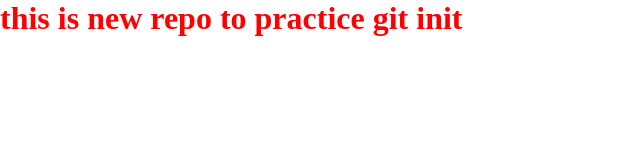
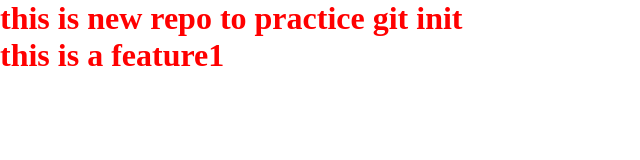
Before and after one commit to GlennDmello17/localrepo, a plain HTML site: page index.html in a window 1280 px wide. Shown: the whole page, without its empty margins (0-640 px from the left). Drawn offline with Linux system fonts and the light colour scheme.

Commit message:
changed feature1 branch

```diff
--- a/index.html
+++ b/index.html
@@ -8,5 +8,6 @@
 </head>
 <body>
     <h1>this is new repo to practice git init</h1>
+    <h1>this is a feature1</h1>
 </body>
 </html>
```
